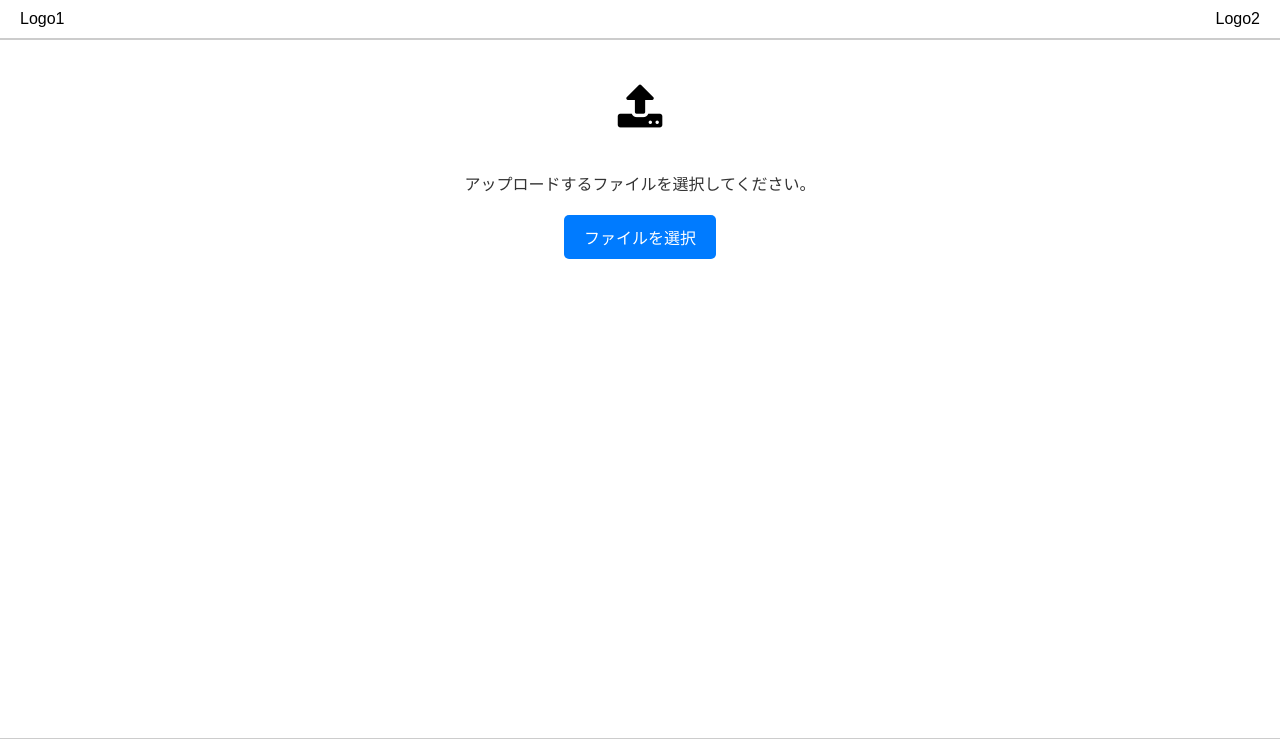
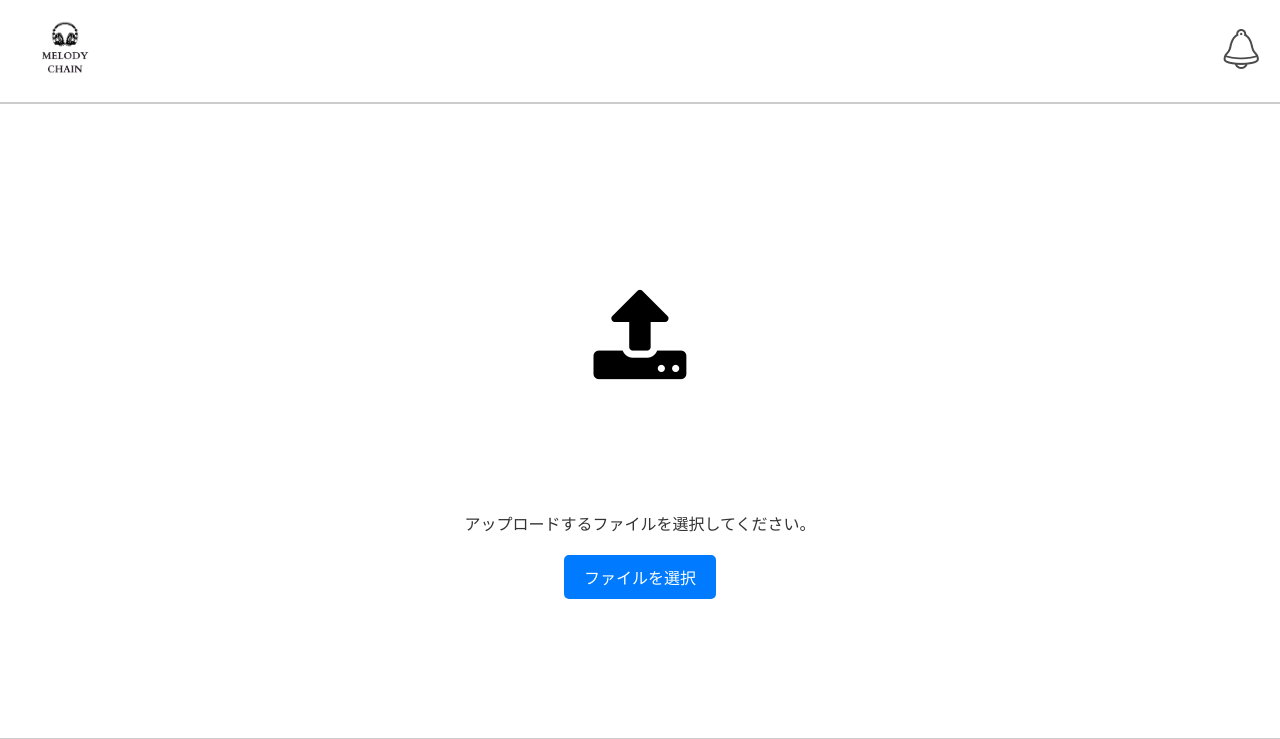
Before and after one commit to yuma2004/progate-frontend, a plain HTML site: page アップロード画面/upload.html in a window 1280 px wide. Shown: the top 739 px of the page. Drawn offline with Linux system fonts and the light colour scheme.

Commit message:
ヘッダーにロゴ入れ

```diff
--- a/アップロード画面/styles.css
+++ b/アップロード画面/styles.css
@@ -19,6 +19,11 @@ header {
     border-bottom: 2px solid #ccc;
     background-color: white; /* 背景色を白に設定 */
     z-index: 1000; /* 他の要素より前面に表示 */
+}
+
+.small-logo {
+    width: 90px; /* 画像の幅を200ピクセルに設定 */
+    height: auto; /* 高さは自動的に調整 */
 }
 
 footer {
@@ -64,8 +69,10 @@ footer {
 }
 
 .upload-icon {
-    font-size: 48px; /* アイコンのサイズ */
-    margin-bottom: 20px;
+    font-size: 100px; /* アイコンのサイズ */
+    margin-top: 200px;
+    margin-bottom: 100px;
+
 }
 
 p {
--- a/アップロード画面/upload.html
+++ b/アップロード画面/upload.html
@@ -12,8 +12,8 @@
 
     <!-- ヘッダー -->
     <header>
-        <div class="logo left-logo">Logo1</div>
-        <div class="logo right-logo">Logo2</div>
+        <div class="logo left-logo"><img src="../img/ロゴ.png" alt="" class="small-logo"></div>
+        <div class="logo right-logo"><img src="../img/bell.png" alt=""></div>
     </header>
     <!-- ヘッダー -->
 
--- a/プロフィール画面/styles.css
+++ b/プロフィール画面/styles.css
@@ -20,7 +20,10 @@ header {
     background-color: white; /* 背景色を白に設定 */
     z-index: 1000; /* 他の要素より前面に表示 */
 }
-
+.small-logo {
+    width: 90px; /* 画像の幅を200ピクセルに設定 */
+    height: auto; /* 高さは自動的に調整 */
+}
 footer {
     position: fixed; /* フッターを固定 */
     bottom: 0; /* 下端に固定 */
--- a/プロフィール設定画面/styles.css
+++ b/プロフィール設定画面/styles.css
@@ -20,7 +20,10 @@ header {
     background-color: white; /* 背景色を白に設定 */
     z-index: 1000; /* 他の要素より前面に表示 */
 }
-
+.small-logo {
+    width: 90px; /* 画像の幅を200ピクセルに設定 */
+    height: auto; /* 高さは自動的に調整 */
+}
 footer {
     position: fixed; /* フッターを固定 */
     bottom: 0; /* 下端に固定 */
--- a/楽曲詳細確認画面/styles.css
+++ b/楽曲詳細確認画面/styles.css
@@ -20,7 +20,10 @@ header {
     background-color: white; /* 背景色を白に設定 */
     z-index: 1000; /* 他の要素より前面に表示 */
 }
-
+.small-logo {
+    width: 90px; /* 画像の幅を200ピクセルに設定 */
+    height: auto; /* 高さは自動的に調整 */
+}
 footer {
     position: fixed; /* フッターを固定 */
     bottom: 0; /* 下端に固定 */
```
Also changed, not shown: プロフィール画面/プロフィール画面.html (+2 -2 lines), プロフィール設定画面/プロフィール設定.html (+2 -2 lines), 楽曲詳細確認画面/楽曲詳細.html (+2 -2 lines), img/bell.png (added).
